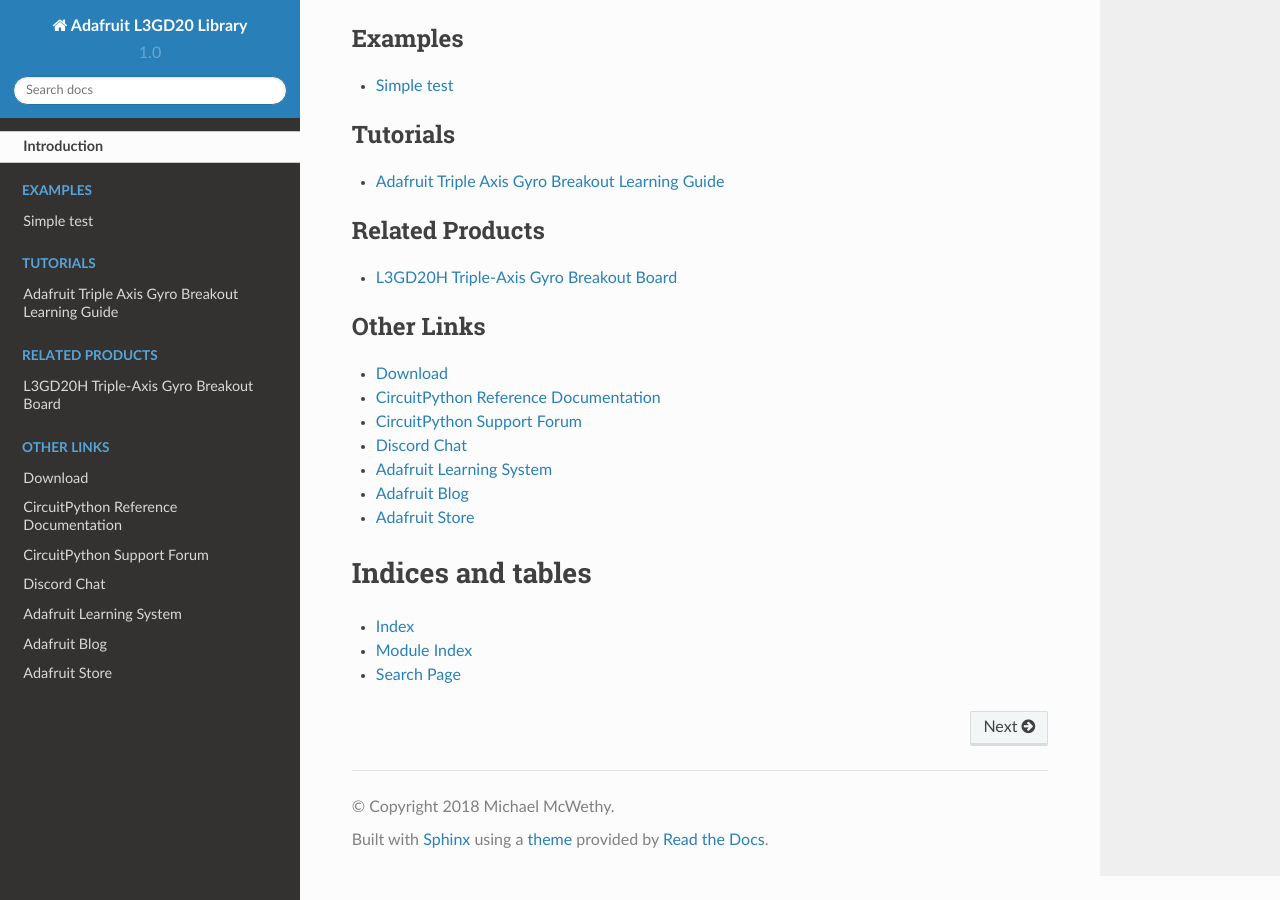
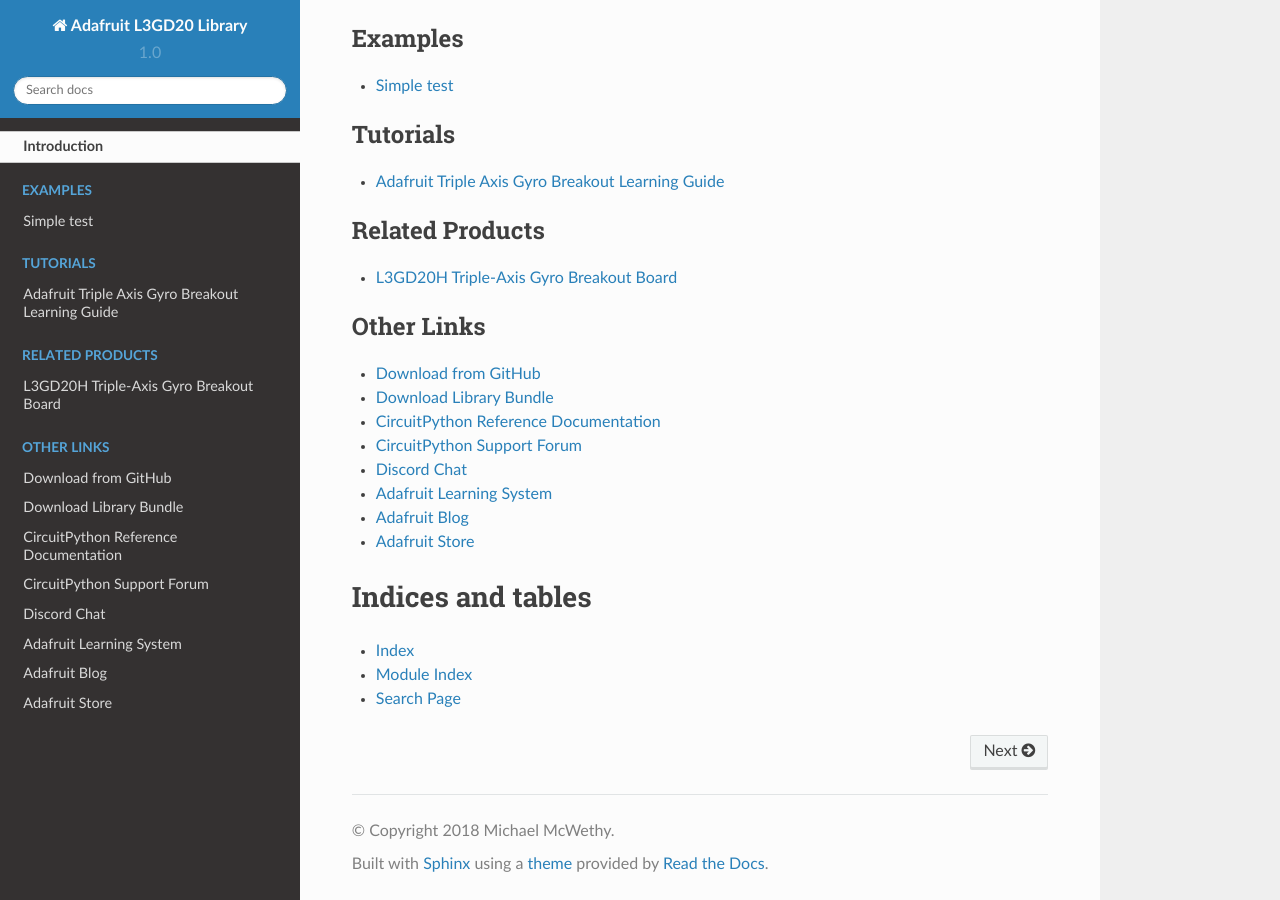
Before and after one commit to mrmcwethy/Adafruit_CircuitPython_L3GD20, a Sphinx documentation site: the page built from docs/index.rst, in a window 1280 px wide and 900 px high, scrolled down 1863 px. Built offline with Sphinx 7.4.7 and the Read the Docs theme 2.0.0, drawn with Linux system fonts in a browser that asks for light colours.

Commit message:
Added cp.org link to index.rst

```diff
--- a/docs/index.rst
+++ b/docs/index.rst
@@ -33,7 +33,8 @@
 .. toctree::
     :caption: Other Links
 
-    Download <https://github.com/adafruit/adafruit_CircuitPython_l3gd20/releases/latest>
+    Download from GitHub <https://github.com/adafruit/adafruit_CircuitPython_l3gd20/releases/latest>
+    Download Library Bundle <https://circuitpython.org/libraries>
     CircuitPython Reference Documentation <https://docs.circuitpython.org>
     CircuitPython Support Forum <https://forums.adafruit.com/viewforum.php?f=60>
     Discord Chat <https://adafru.it/discord>
```
